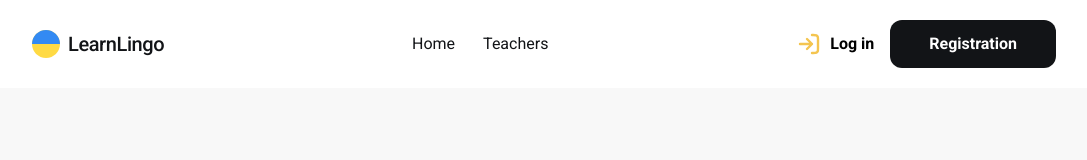
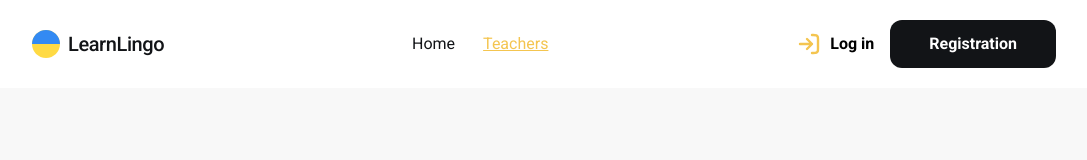
Before and after one commit to d-sofiika/LearnLingo, a React (Vite) app: page /teachers in a window 1280 px wide. Shown: the top 160 px of the page, without its empty margins (96-1183 px from the left). Built offline with nearby package versions, Linux system fonts and the light colour scheme; no server answers; the database is empty.

Commit message:
underline for active page

```diff
--- a/src/components/NavLinks/NavLinks.jsx
+++ b/src/components/NavLinks/NavLinks.jsx
@@ -5,6 +5,7 @@ import { useAuth } from "../Context/AuthContext";
 
 export default function NavLinks() {
   const { currentUser } = useAuth();
+   const getActiveClass = ({ isActive }) => (isActive ? css.activeLink : css.link);
   return (
     <>
       <nav>
@@ -15,14 +16,14 @@ export default function NavLinks() {
       </nav>
 
       <nav className={css.nav}>
-        <NavLink to="/" className={css.link}>
+        <NavLink to="/" className={getActiveClass}>
           Home
         </NavLink>
-        <NavLink to="/teachers" className={css.link}>
+        <NavLink to="/teachers" className={getActiveClass}>
           Teachers
         </NavLink>
         {currentUser && (
-          <NavLink to="/favorites" className={css.link}>
+          <NavLink to="/favorites" className={getActiveClass}>
             Favorites
           </NavLink>
         )}
--- a/src/components/NavLinks/NavLinks.module.css
+++ b/src/components/NavLinks/NavLinks.module.css
@@ -16,3 +16,8 @@
     display: flex;
     gap: 28px;
 }
+.activeLink {
+    text-decoration: underline;
+
+    color: var(--primary-color)
+}
--- a/src/components/ThemeChanger/ThemeChanger.jsx
+++ b/src/components/ThemeChanger/ThemeChanger.jsx
@@ -5,7 +5,7 @@ export default function ThemeChanger({ setTheme }) {
   const [isVisible, setIsVisible] = useState(true);
 
   const handleColorChange = (primaryColor, accentColor, newImage) => {
-    console.log("Changing theme", primaryColor, accentColor, newImage);
+
     setTheme((prev) => ({
       ...prev,
       primary: primaryColor,
--- a/src/index.css
+++ b/src/index.css
@@ -1,2 +1,2 @@
-@import url('./Styles/base.css');
+@import url('./styles/base.css');
 @import 'modern-normalize';
--- a/src/styles/base.css
+++ b/src/styles/base.css
@@ -33,10 +33,7 @@ a {
   color: var(--main);
 }
 
-a:visited {
-  text-decoration: none;
-  color: var(--main);
-}
+
 
 ul,
 ol {
```
